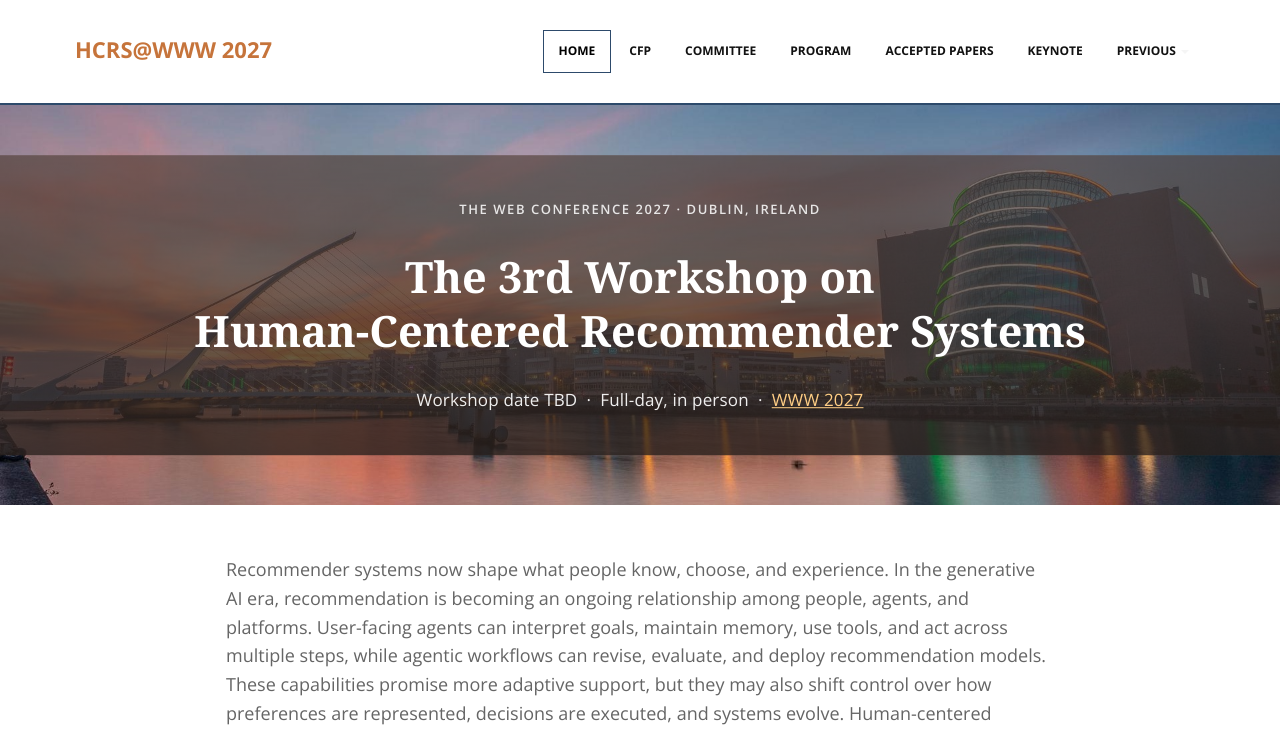
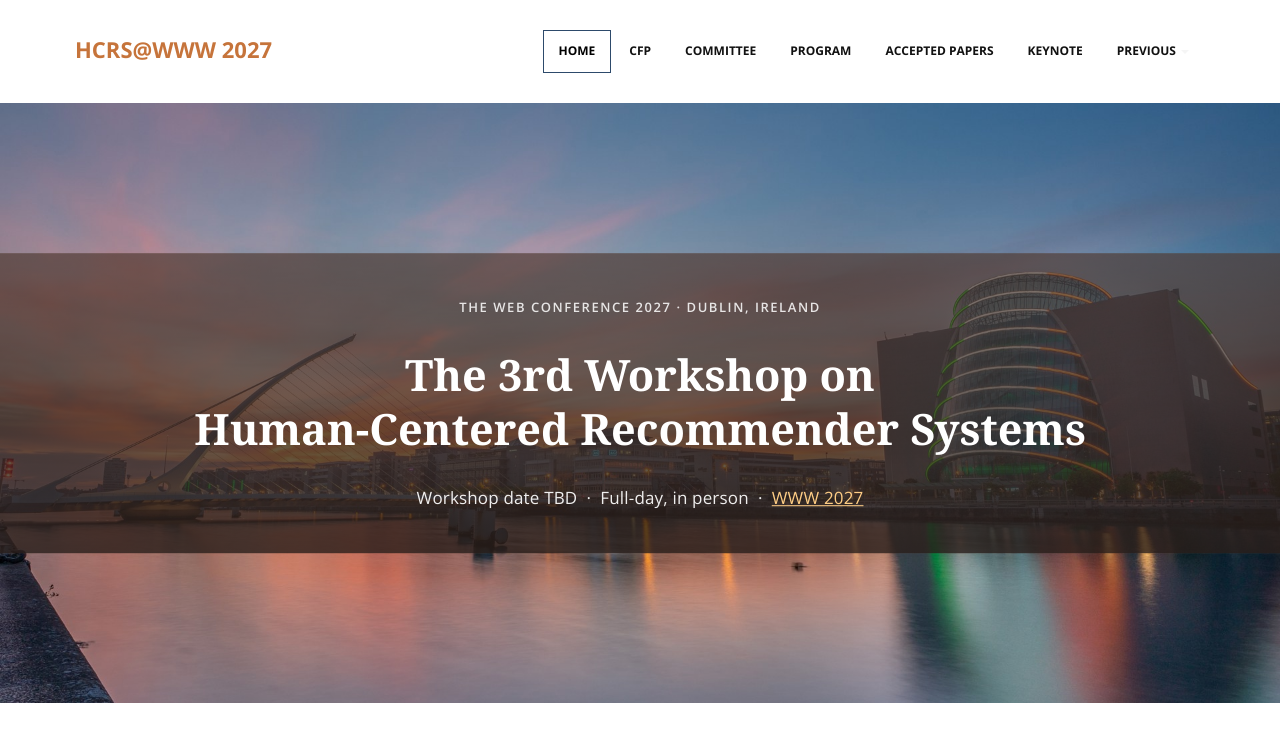
Before and after one commit to hcrs2027/hcrs2027.github.io, a plain HTML site: page index.html in a window 1280 px wide. Shown: the top 734 px of the page. Drawn offline with nearby package versions, Linux system fonts and the light colour scheme.

Commit message:
Home hero: use the full-frame dusk photo, cap its height, drop navbar rule
- index.html: point the hero at the uncropped 1920x1080 photo (new asset
  hero-beckett-bridge-dusk-full.jpg) so the home page shows the whole frame;
  sub-pages keep the 1920x600 crop
- css: cap the home hero at 600px (object-fit cover, 40% bias) so the photo
  no longer swallows the entire first screen
- css: remove the navbar's 2px navy bottom border, which read as a dark seam
  against the photo's dark blue sky

```diff
--- a/css/style.css
+++ b/css/style.css
@@ -111,7 +111,7 @@
 
 header .navbar-default{
     background-color: #fff;
-	border-bottom: 2px solid #2d4a6b;
+	border-bottom: none;
 }
 
 header .nav li a:hover,
@@ -1807,3 +1807,10 @@
 	font-size: 1.8em;
 	padding: 8px 16px;
 }
+
+/* A8 · Home hero: cap the full-frame photo so the Overview text peeks above the fold */
+body.page-home .hero-container img {
+	max-height: 600px;
+	object-fit: cover;
+	object-position: center 40%;
+}
--- a/index.html
+++ b/index.html
@@ -12,7 +12,7 @@
 	<meta property="og:description" content="A proposed full-day in-person workshop at The Web Conference 2027 in Dublin, Ireland, organized around agency, alignment, and long-term value in human-centered recommendation." />
 	<meta property="og:type" content="website" />
 	<meta property="og:url" content="https://hcrs2027.github.io/" />
-	<meta property="og:image" content="https://hcrs2027.github.io/img/hero-beckett-bridge-dusk.jpg" />
+	<meta property="og:image" content="https://hcrs2027.github.io/img/hero-beckett-bridge-dusk-full.jpg" />
 	<link rel="icon" href="favicon.ico" type="image/x-icon">
 	<!-- css -->
 	<link rel="preconnect" href="https://fonts.googleapis.com">
@@ -71,7 +71,7 @@
 
 			<!-- Static Image Hero -->
 			<div id="hero-image" class="hero-container">
-				<img src="img/hero-beckett-bridge-dusk.jpg"
+				<img src="img/hero-beckett-bridge-dusk-full.jpg"
 					alt="Samuel Beckett Bridge, Dublin" />
 				<div class="hero-overlay">
 					<div class="hero-content">
```
Also changed, not shown: img/hero-beckett-bridge-dusk-full.jpg (added).
